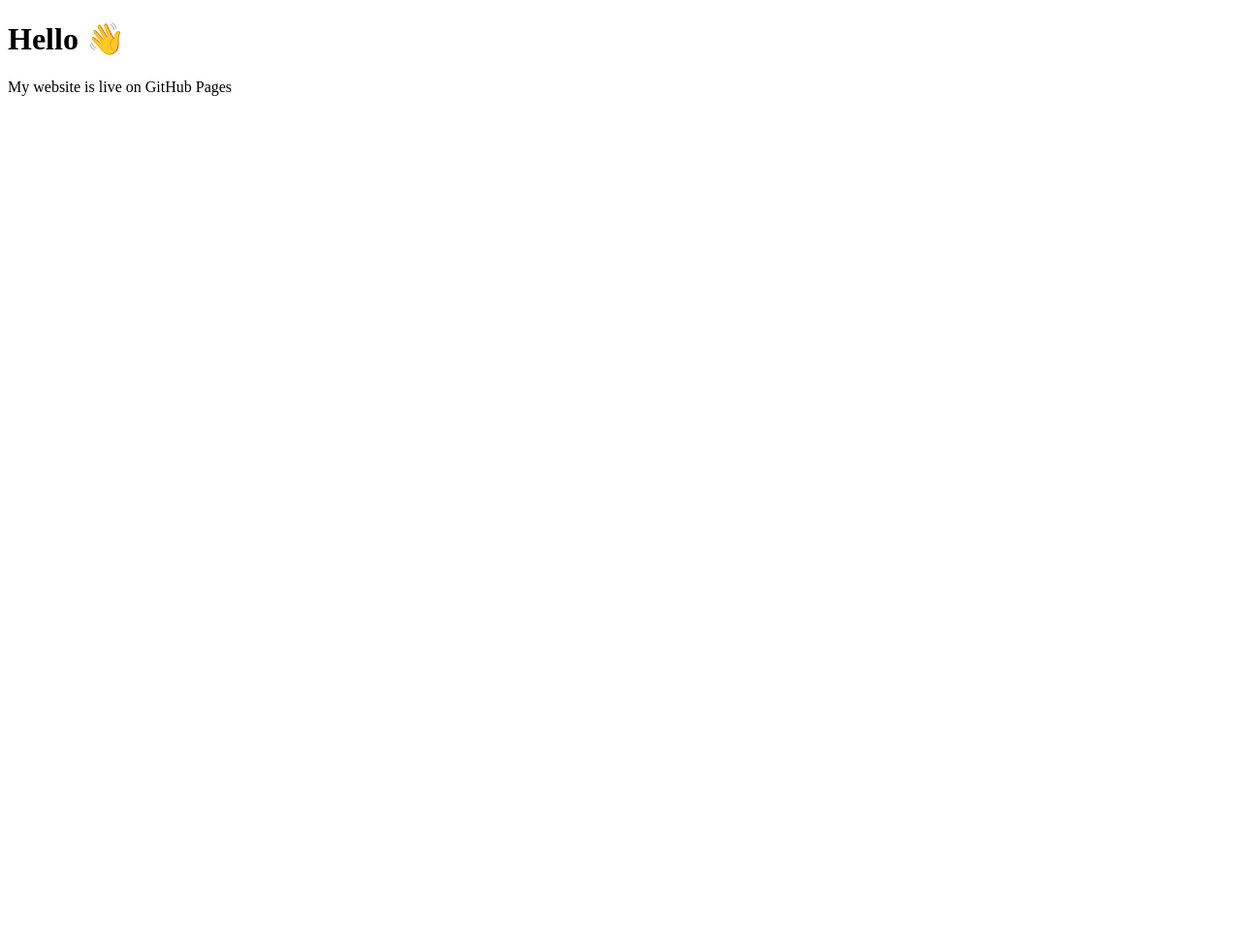
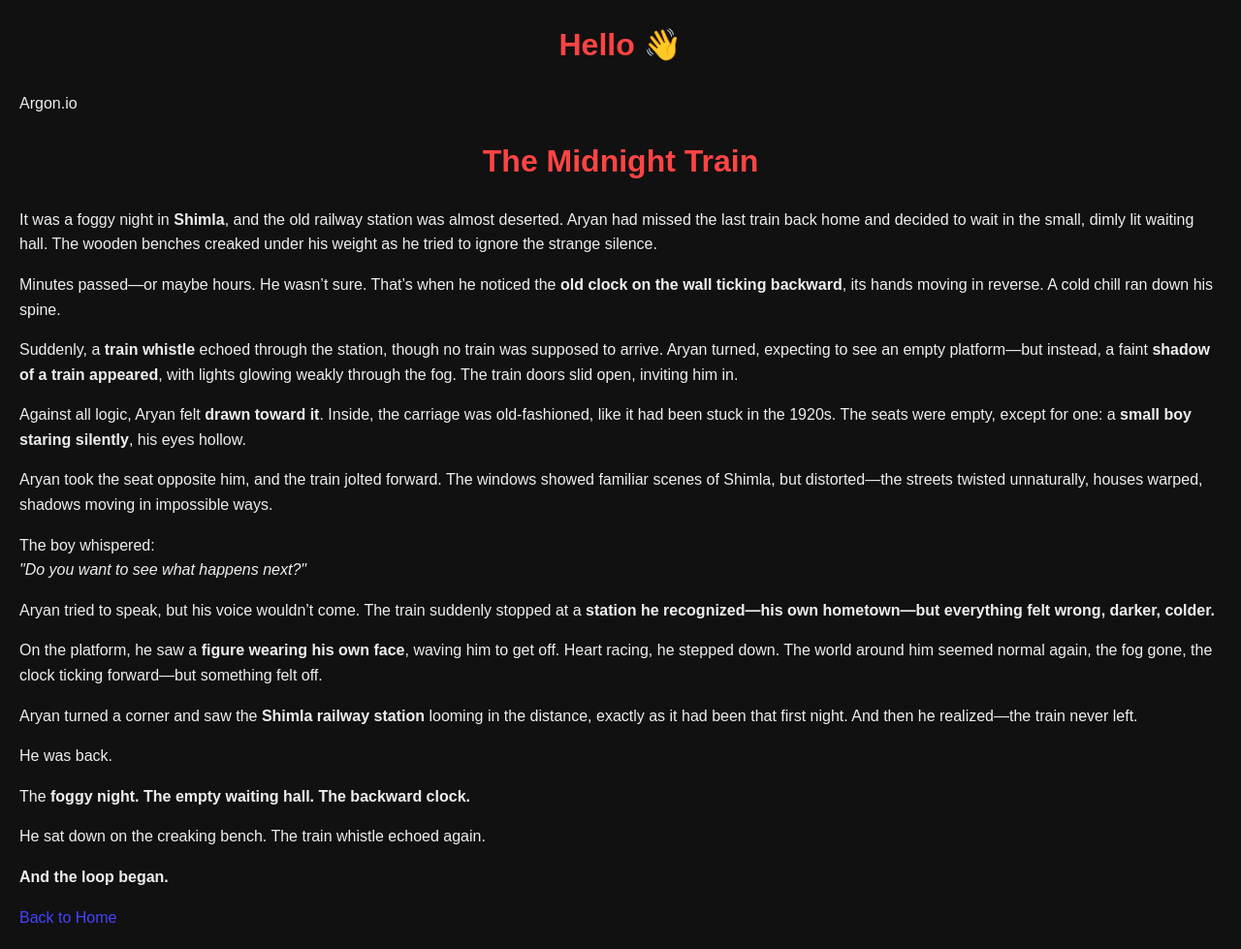
Before and after one commit to aryansharmatx1220-cmyk/my-website, a plain HTML site: page index.html in a window 1280 px wide. Shown: the whole page at 97% size. Before the commit the page ends 800 px from the top, so only its background shows below. Drawn offline with Linux system fonts and the light colour scheme.

Commit message:
Update index.html

```diff
--- a/index.html
+++ b/index.html
@@ -6,6 +6,68 @@
 </head>
 <body>
   <h1>Hello 👋</h1>
-  <p>My website is live on GitHub Pages</p>
+  <p>Argon.io</p>
+  <!DOCTYPE html>
+<html>
+<head>
+    <meta charset="UTF-8">
+    <title>The Midnight Train</title>
+    <style>
+        body {
+            font-family: Arial, sans-serif;
+            line-height: 1.6;
+            margin: 20px;
+            background-color: #111;
+            color: #eee;
+        }
+        h1 {
+            text-align: center;
+            color: #ff4444;
+        }
+        p {
+            margin-bottom: 15px;
+        }
+        a {
+            color: #44f;
+            text-decoration: none;
+        }
+        a:hover {
+            text-decoration: underline;
+        }
+    </style>
+</head>
+<body>
+    <h1>The Midnight Train</h1>
+
+    <p>It was a foggy night in <strong>Shimla</strong>, and the old railway station was almost deserted. Aryan had missed the last train back home and decided to wait in the small, dimly lit waiting hall. The wooden benches creaked under his weight as he tried to ignore the strange silence.</p>
+
+    <p>Minutes passed—or maybe hours. He wasn’t sure. That’s when he noticed the <strong>old clock on the wall ticking backward</strong>, its hands moving in reverse. A cold chill ran down his spine.</p>
+
+    <p>Suddenly, a <strong>train whistle</strong> echoed through the station, though no train was supposed to arrive. Aryan turned, expecting to see an empty platform—but instead, a faint <strong>shadow of a train appeared</strong>, with lights glowing weakly through the fog. The train doors slid open, inviting him in.</p>
+
+    <p>Against all logic, Aryan felt <strong>drawn toward it</strong>. Inside, the carriage was old-fashioned, like it had been stuck in the 1920s. The seats were empty, except for one: a <strong>small boy staring silently</strong>, his eyes hollow.</p>
+
+    <p>Aryan took the seat opposite him, and the train jolted forward. The windows showed familiar scenes of Shimla, but distorted—the streets twisted unnaturally, houses warped, shadows moving in impossible ways.</p>
+
+    <p>The boy whispered:<br>
+    <em>"Do you want to see what happens next?"</em></p>
+
+    <p>Aryan tried to speak, but his voice wouldn’t come. The train suddenly stopped at a <strong>station he recognized—his own hometown—but everything felt wrong, darker, colder.</strong></p>
+
+    <p>On the platform, he saw a <strong>figure wearing his own face</strong>, waving him to get off. Heart racing, he stepped down. The world around him seemed normal again, the fog gone, the clock ticking forward—but something felt off.</p>
+
+    <p>Aryan turned a corner and saw the <strong>Shimla railway station</strong> looming in the distance, exactly as it had been that first night. And then he realized—the train never left.</p>
+
+    <p>He was back.</p>
+
+    <p>The <strong>foggy night. The empty waiting hall. The backward clock.</strong></p>
+
+    <p>He sat down on the creaking bench. The train whistle echoed again.</p>
+
+    <p><strong>And the loop began.</strong></p>
+
+    <p><a href="index.html">Back to Home</a></p>
+</body>
+  </html>
 </body>
 </html>
```
